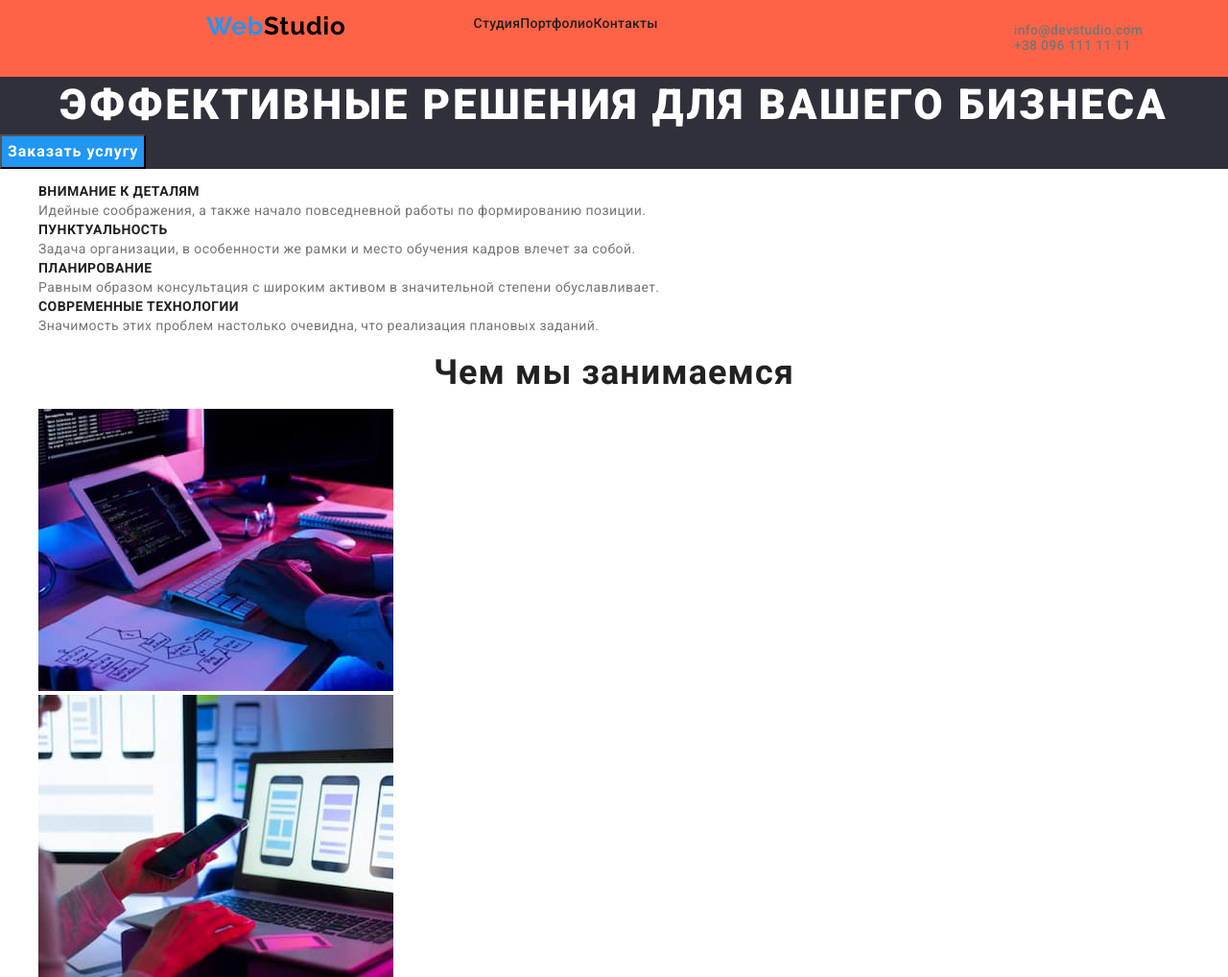
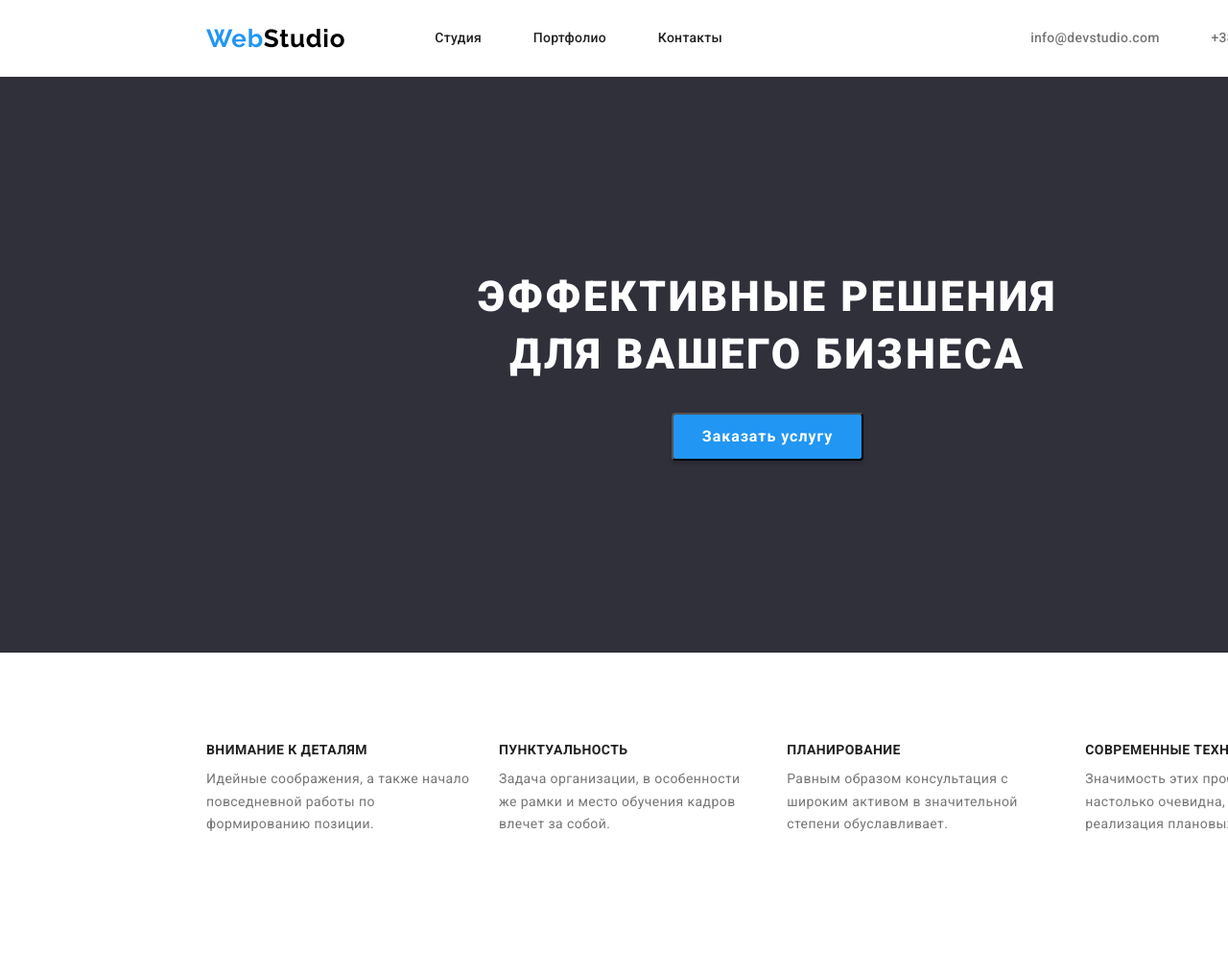
Before and after one commit to ElvinAkhmedov/goit-markup-hw-03, a plain HTML site: page index.html in a window 1280 px wide. Shown: the top 1018 px of the page at 96% size. Drawn offline with nearby package versions, Linux system fonts and the light colour scheme.

Commit message:
дз3 сделанный

```diff
--- a/css/styles.css
+++ b/css/styles.css
@@ -1,3 +1,17 @@
+/* Глобальный сброс стилей*/
+h1,
+h2,
+h3,
+h4,
+h5,
+h6,
+p,
+ul {
+  margin: 0;
+  padding: 0;
+  border: 0;
+}
+
 :root {
   --active-link-color: #2196f3;
   --primary-text-color: #212121;
@@ -21,7 +35,6 @@ a:active {
 a:hover {
   color: var(--active-link-color);
 }
-
 button:hover {
   background-color: #2196f3;
   color: var(--thirdery-text-color);
@@ -38,43 +51,96 @@ a:focus {
   color: var(--active-link-color);
 }
 
+body {
+  width: 1600px;
+}
+/* Контейнер*/
+.container {
+  width: 1200px;
+  background-color: transparent;
+  margin-left: auto;
+  margin-right: auto;
+}
+
+/* Секции*/
+.section {
+  padding-top: 94px;
+  padding-bottom: 94px;
+}
+/* Коробка хедера*/
+.box-header {
+  display: flex;
+  justify-content: flex-start;
+  padding-left: 15px;
+  padding-right: 15px;
+}
+
+/* Коробка лого*/
+.logo-box {
+  margin: 25px 0px 24px 0px;
+}
+/* Коробка навигации*/
+.nav-box {
+  margin: 32px 0px 32px 93px;
+}
+.hr {
+  display: inline;
+}
+
+.hr-box-l {
+  margin-right: 50px;
+}
+/* Коробка почты и телефона*/
+.tel-box {
+  margin: 32px 0px 32px 321px;
+  display: flex;
+  justify-content: flex-start;
+}
+.style-color-web-studio {
+  font-family: Raleway;
+  font-style: normal;
+  font-weight: 700;
+  font-size: 26px;
+  line-height: 1.19;
+  letter-spacing: 0.03em;
+  color: var(--active-link-color);
+}
 .studio-color {
   color: #000000;
 }
-
-.container {
-  display: flex;
-  background-color: tomato;
-  align-items: center;
-  width: 1600px;
-  height: 80px;
+.studio-color-footer {
+  color: var(--thirdery-text-color);
+}
+.footer {
+  background-color: var(--footer-b-color);
+  padding-bottom: 60px;
+  padding-top: 60px;
+}
+.text-footer {
+  font-family: Roboto;
+  font-style: normal;
+  font-weight: 400;
+  font-size: 14px;
+  line-height: 1.71;
+  letter-spacing: 0.03em;
+  color: rgba(255, 255, 255, 0.6);
+  margin-top: 9px;
+  display: inline-block;
+}
+.text-footer-map {
+  font-family: Roboto;
+  font-style: normal;
+  font-weight: 400;
+  font-size: 14px;
+  line-height: 1.71;
+  letter-spacing: 0.03em;
+  color: var(--thirdery-text-color);
 }
 
-body,
-h1,
-h2,
-h3,
-p,
-ul[class],
-li {
-  margin: 0;
-}
-a.style-color-web-studio {
-  justify-content: flex-start;
-  margin-left: 215px;
-  padding-bottom: 25px;
-}
-.container-nav {
-  margin-left: 93px;
-  padding-bottom: 32px;
+.web-footer-position {
+  margin-bottom: 20px;
 }
 
-.container-link-color {
-  display: flex;
-}
-a.nav-contact-color {
-  margin-left: 331px;
-}
 .nav {
   font-weight: 500;
   font-size: 14px;
@@ -82,14 +148,23 @@ a.nav-contact-color {
   letter-spacing: 0.02em;
 }
 
-.nav-contact-color {
+.contact-color {
   color: var(--secondary-text-color);
 }
 
-.heat-box {
+.heat-bg {
   background-color: var(--footer-b-color);
 }
 
+.heat-position {
+  padding: 200px 252px 200px 252px;
+}
+
+.heat-button-position {
+  display: flex;
+  justify-content: center;
+  margin-top: 30px;
+}
 .heat-text {
   font-weight: 900;
   font-size: 44px;
@@ -98,6 +173,24 @@ a.nav-contact-color {
   letter-spacing: 0.06em;
   text-transform: uppercase;
   color: var(--thirdery-text-color);
+}
+
+.card-item {
+  margin: none;
+  padding: none;
+  list-style: none;
+  display: flex;
+  margin-left: -30px;
+}
+
+.card-item > .item-position {
+  flex-basis: calc(100% / 4-30px);
+  margin-left: 30px;
+}
+
+.card-padding {
+  padding-left: 15px;
+  padding-right: 15px;
 }
 
 .detail-title {
@@ -115,17 +208,31 @@ a.nav-contact-color {
   line-height: 1.71;
   letter-spacing: 0.03em;
   color: var(--secondary-text-color);
+  margin-top: 10px;
 }
 
-.w-w-doing {
+.studio-image {
   font-weight: 700;
   font-size: 36px;
   line-height: 1.17;
   text-align: center;
   letter-spacing: 0.03em;
   color: var(--primary-text-color);
+  margin-bottom: 50px;
 }
 
+.studio-image-card {
+  margin: none;
+  padding: none;
+  list-style: none;
+  display: flex;
+  margin-left: -30px;
+}
+
+.studio-image-card-item {
+  flex-basis: calc(100% / 3-30px);
+  margin-left: 30px;
+}
 .our-team {
   font-weight: 700;
   font-size: 36px;
@@ -133,6 +240,7 @@ a.nav-contact-color {
   text-align: center;
   letter-spacing: 0.03em;
   color: var(--primary-text-color);
+  margin-bottom: 50px;
 }
 
 .our-team-title {
@@ -142,6 +250,7 @@ a.nav-contact-color {
   text-align: center;
   letter-spacing: 0.03em;
   color: var(--primary-text-color);
+  margin-top: 30px;
 }
 .our-team-text {
   font-weight: 400;
@@ -150,6 +259,24 @@ a.nav-contact-color {
   text-align: center;
   letter-spacing: 0.03em;
   color: var(--secondary-text-color);
+  margin-top: 10px;
+}
+
+.our-team-card {
+  margin: none;
+  padding: none;
+  list-style: none;
+  display: flex;
+  margin-left: -30px;
+}
+
+.our-team-item {
+  flex-basis: calc(100% / 3-30px);
+  margin-left: 30px;
+  box-shadow: 0px 1px 3px rgba(0, 0, 0, 0.12), 0px 1px 1px rgba(0, 0, 0, 0.14),
+    0px 2px 1px rgba(0, 0, 0, 0.2);
+  border-radius: 0px 0px 4px 4px;
+  padding-bottom: 30px;
 }
 
 .text-button {
@@ -167,6 +294,7 @@ a.nav-contact-color {
   line-height: 2;
   letter-spacing: 0.06em;
   color: var(--primary-text-color);
+  margin-top: 20px;
 }
 .project-text {
   font-weight: 400;
@@ -174,12 +302,15 @@ a.nav-contact-color {
   line-height: 1.87;
   letter-spacing: 0.03em;
   color: var(--secondary-text-color);
+  margin-top: 4px;
 }
 .cursor {
   cursor: pointer;
 }
 
 .big-button {
+  width: 200px;
+  height: 50px;
   font-family: Roboto;
   font-style: normal;
   font-weight: 700;
@@ -188,76 +319,33 @@ a.nav-contact-color {
   letter-spacing: 0.06em;
   color: var(--thirdery-text-color);
   background-color: var(--active-link-color);
+  box-shadow: 0px 4px 4px rgba(0, 0, 0, 0.15);
+  border-radius: 4px;
 }
 
-.footer {
-  background-color: var(--footer-b-color);
+.portfolio-button-card {
+  display: flex;
+  justify-content: center;
+  margin-left: auto;
+  margin-right: auto;
+  margin-bottom: 34px;
 }
-.style-color-web-studio {
-  font-family: Raleway;
-  font-style: normal;
-  font-weight: 700;
-  font-size: 26px;
-  line-height: 1.19;
-  letter-spacing: 0.03em;
-  color: var(--active-link-color);
-}
-.studio-color-footer {
-  color: var(--thirdery-text-color);
-}
-.text-footer-map {
-  font-family: Roboto;
-  font-style: normal;
-  font-weight: 400;
-  font-size: 14px;
-  line-height: 1.71;
-  letter-spacing: 0.03em;
-  color: var(--thirdery-text-color);
-}
-.text-footer {
-  font-family: Roboto;
-  font-style: normal;
-  font-weight: 400;
-  font-size: 14px;
-  line-height: 1.71;
-  letter-spacing: 0.03em;
-  color: rgba(255, 255, 255, 0.6);
-}
-.link-color {
-  font-weight: 500;
-  font-size: 14px;
-  line-height: 16px;
-  letter-spacing: 0.02em;
-  color: #212121;
-}
-.container {
-  display: flex;
-  background-color: tomato;
-  align-items: center;
+.portfolio-button-item {
+  margin-left: 8px;
 }
 
-body,
-h1,
-h2,
-h3,
-p,
-ul[class],
-li {
-  margin: 0;
+.portfolio-card {
+  margin: none;
+  padding: none;
+  list-style: none;
+  display: flex;
+  flex-wrap: wrap;
+  margin-left: -30px;
+  margin-top: -30px;
 }
-a.style-color-web-studio {
-  display: flex;
-  justify-content: flex-start;
-  margin-left: 215px;
-  padding-bottom: 25px;
+
+.portfolio-card > .portfolio-item {
+  flex-basis: calc(100% / 9);
+  margin-left: 30px;
+  margin-top: 30px;
 }
-.container-nav {
-  display: flex;
-  margin-left: 93px;
-  padding-bottom: 32px;
-  flex-direction: row;
-}
-a.nav-contact-color {
-  display: flex;
-  margin-left: 331px;
-}
--- a/index.html
+++ b/index.html
@@ -5,9 +5,10 @@
     <meta http-equiv="X-UA-Compatible" content="IE=edge" />
     <meta name="viewport" content="width=device-width, initial-scale=1.0" />
     <link
-      href="https://github.com/sindresorhus/modern-normalize/blob/main/modern-normalize.css"
+      rel="stylesheet"
+      href="https://cdnjs.cloudflare.com/ajax/libs/modern-normalize/1.0.0/modern-normalize.min.css"
     />
-    <link rel="stylesheet" type="text/css" href="./css/styles.css" />
+    <link rel="stylesheet" type="text/css" href="css/styles.css" />
     <link rel="preconnect" href="https://fonts.googleapis.com" />
     <link rel="preconnect" href="https://fonts.gstatic.com" crossorigin />
     <link
@@ -26,69 +27,91 @@
   </head>
   <body>
     <header>
+      <!--Web Studio-->
       <div class="container">
-        <!--Web Studio-->
+        <div class="box-header">
+          <!--Коробка лого-->
+          <div class="logo-box">
             <a class="style-color-web-studio" href="">
               Web<span class="studio-color">Studio</span>
             </a>
+          </div>
+          <!--Коробка навигации-->
+          <div class="nav-box">
             <!--Панель навигации-->
             <nav class="nav">
-          <div class="container-nav">
-            <ul class="container-link-color">
-              <li><a class="link-color" href="index.html">Студия</a></li>
-              <li><a class="link-color" href="portfolio.html">Портфолио</a></li>
-              <li><a class="link-color" href="Контакты">Контакты</a></li>
+              <ul>
+                <li class="hr hr-box-l">
+                  <a class="link-color" href="index.html">Студия</a>
+                </li>
+                <li class="hr hr-box-l">
+                  <a class="link-color" href="portfolio.html">Портфолио</a>
+                </li>
+                <li class="hr">
+                  <a class="link-color" href="Контакты">Контакты</a>
+                </li>
               </ul>
+            </nav>
           </div>
-        </nav>
+          <!--Панель имейл и телефон-->
+          <div class="tel-box">
             <!--Панель адрес и телефон-->
             <ul class="nav">
-          <li>
-            <a class="nav-contact-color" href="mailto:info@devstudio.com"
+              <li class="hr hr-box-l">
+                <a class="contact-color" href="mailto:info@devstudio.com"
                   >info@devstudio.com</a
                 >
               </li>
-          <li>
-            <a class="nav-contact-color" href="tel:+380961111111"
+              <li class="hr">
+                <a class="contact-color" href="tel:+380961111111"
                   >+38 096 111 11 11</a
                 >
               </li>
             </ul>
           </div>
+        </div>
+      </div>
     </header>
-
     <main>
+      <div>
         <!--Hero-->
-      <div class="heat-box">
+        <div class="heat-bg">
           <!--Надпись-->
+          <div class="container heat-position">
             <h1 class="heat-text">ЭФФЕКТИВНЫЕ РЕШЕНИЯ ДЛЯ ВАШЕГО БИЗНЕСА</h1>
-        <button type="button" class="cursor big-button">Заказать услугу</button>
+            <div class="heat-button-position">
+              <button type="button" class="cursor big-button">
+                Заказать услугу
+              </button>
             </div>
-      <section>
-        <ul>
+          </div>
+        </div>
+        <section class="section container">
+          <div class="card-padding">
+            <ul class="card-item">
               <!-- <li>Внимание к деталям</li> -->
-          <li>
+              <li class="item-position">
                 <h3 class="detail-title">Внимание к деталям</h3>
                 <p class="detail-text">
                   Идейные соображения, а также начало повседневной работы по
                   формированию позиции.
                 </p>
               </li>
-          <li>
+              <li class="item-position">
                 <h3 class="detail-title">Пунктуальность</h3>
                 <p class="detail-text">
-              Задача организации, в особенности же рамки и место обучения кадров
-              влечет за собой.
+                  Задача организации, в особенности же рамки и место обучения
+                  кадров влечет за собой.
                 </p>
               </li>
-          <li>
+              <li class="item-position">
                 <h3 class="detail-title">Планирование</h3>
                 <p class="detail-text">
                   Равным образом консультация с широким активом в значительной
                   степени обуславливает.
                 </p>
               </li>
-          <li>
+              <li class="item-position">
                 <h3 class="detail-title">Современные технологии</h3>
                 <p class="detail-text">
                   Значимость этих проблем настолько очевидна, что реализация
@@ -96,12 +119,14 @@
                 </p>
               </li>
             </ul>
+          </div>
         </section>
         <!--Чем мы занимаемся-->
-      <section>
-        <h2 class="w-w-doing">Чем мы занимаемся</h2>
-        <ul>
-          <li>
+        <section class="section container">
+          <div class="card-padding">
+            <h2 class="studio-image">Чем мы занимаемся</h2>
+            <ul class="studio-image-card">
+              <li class="studio-image-card-item">
                 <img
                   src="images/pct1.jpg"
                   width="370"
@@ -109,7 +134,7 @@
                   alt="Картинка 1"
                 />
               </li>
-          <li>
+              <li class="studio-image-card-item">
                 <img
                   src="images/pct2.jpg"
                   width="370"
@@ -117,7 +142,7 @@
                   alt="Картинка 2"
                 />
               </li>
-          <li>
+              <li class="studio-image-card-item">
                 <img
                   src="images/pct3.jpg"
                   width="370"
@@ -126,29 +151,41 @@
                 />
               </li>
             </ul>
+          </div>
         </section>
         <!--Наша команда-->
-      <section>
+        <section class="section container">
+          <div class="card-padding">
             <h2 class="our-team">Наша команда</h2>
             <!--Team cards-->
-        <ul>
+            <ul class="our-team-card">
               <!--Team card 1-->
-          <li>
-            <img src="images/igor.jpg" width="270" height="260" alt="Игорь" />
+              <li class="our-team-item">
+                <img
+                  src="images/igor.jpg"
+                  width="270"
+                  height="260"
+                  alt="Игорь"
+                />
 
                 <h3 class="our-team-title">Игорь Демьяненко</h3>
                 <p class="our-team-text">Product designer</p>
               </li>
 
               <!--Team card 2-->
-          <li>
-            <img src="images/Olga.jpg" width="270" height="260" alt="Ольга" />
+              <li class="our-team-item">
+                <img
+                  src="images/Olga.jpg"
+                  width="270"
+                  height="260"
+                  alt="Ольга"
+                />
 
                 <h3 class="our-team-title">Ольга Репина</h3>
                 <p class="our-team-text">Frontend Developer</p>
               </li>
               <!--Team card 3-->
-          <li>
+              <li class="our-team-item">
                 <img
                   src="images/Nikolai.jpg"
                   width="270"
@@ -160,7 +197,7 @@
                 <p class="our-team-text">Marketing</p>
               </li>
               <!--Team card 4-->
-          <li>
+              <li class="our-team-item">
                 <img
                   src="images/Mihail.jpg"
                   width="270"
@@ -172,13 +209,18 @@
                 <p class="our-team-text">UL Designer</p>
               </li>
             </ul>
+          </div>
         </section>
+      </div>
     </main>
-
     <footer class="footer">
+      <div class="container">
+        <div class="card-padding">
+          <div class="web-footer-position">
             <a class="style-color-web-studio" href="">
               Web<span class="studio-color-footer">Studio</span>
             </a>
+          </div>
           <address>
             <ul>
               <li>
@@ -201,6 +243,8 @@
               </li>
             </ul>
           </address>
+        </div>
+      </div>
     </footer>
   </body>
 </html>
```
Also changed, not shown: portfolio.html (+63 -32 lines). Lines whose indentation alone changed are shown as unchanged.
